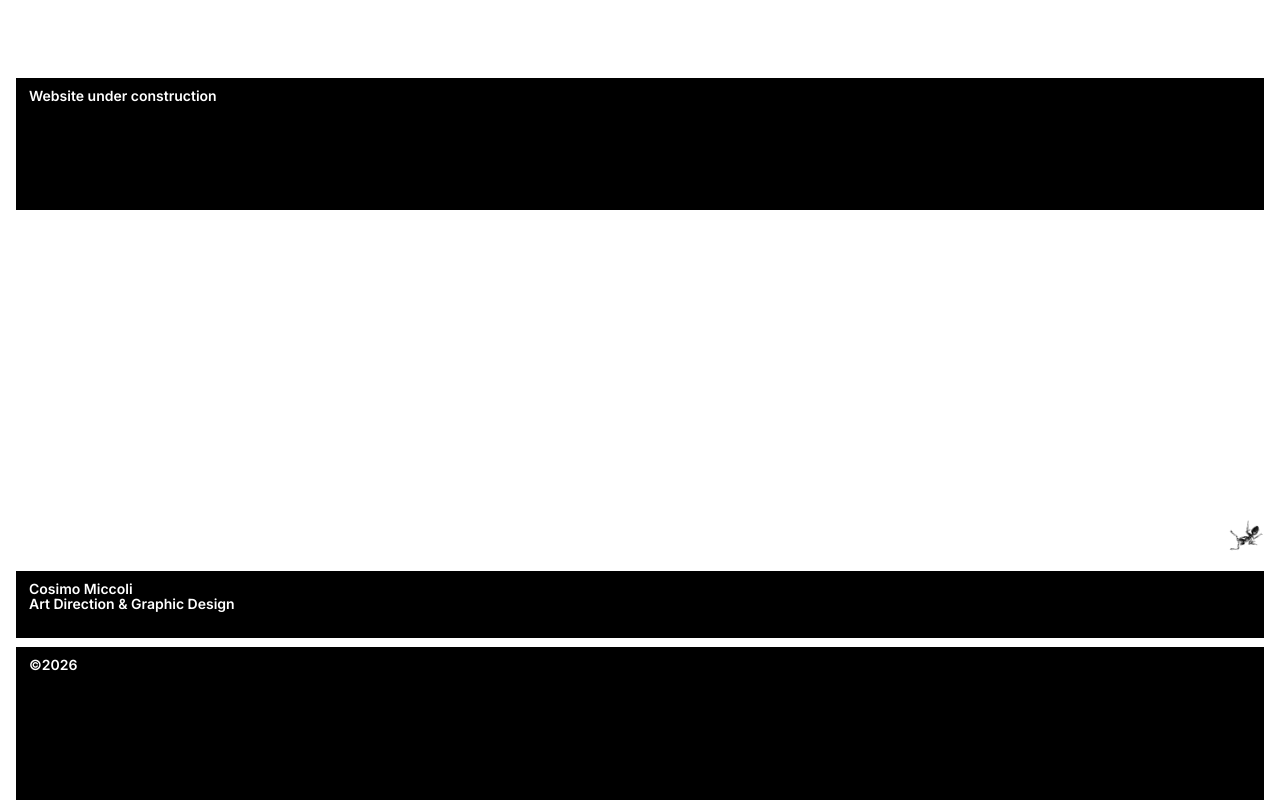
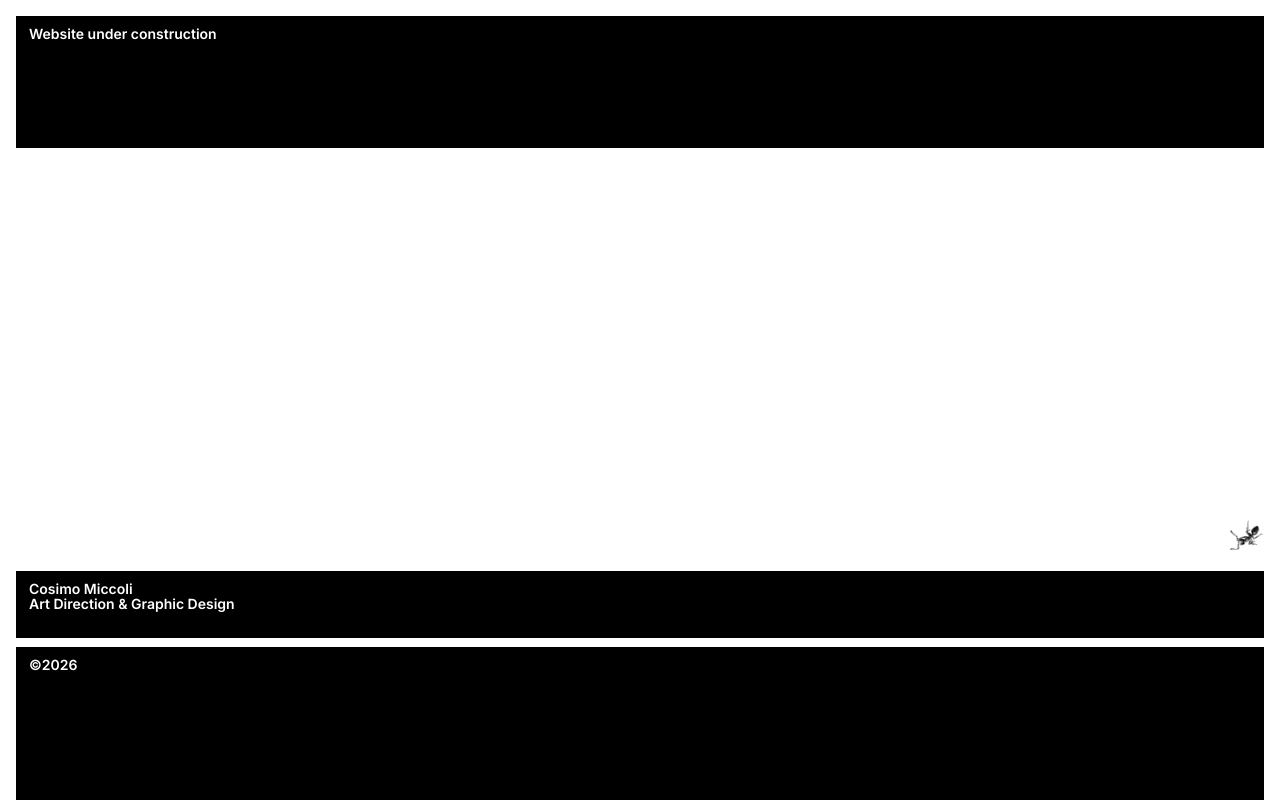
Before and after one commit to csmiccoli-cm/cosimomiccoli, a plain HTML site: page index.html in a window 1280 px wide. Drawn offline with Linux system fonts and the light colour scheme.

Commit message:
Add files via upload

```diff
--- a/index.html
+++ b/index.html
@@ -43,7 +43,8 @@
       white-space: pre;
     }
 
-    .panel--top   { top: 78px; height: 132px; }
+    /* Same 16px gap from the top as from the sides */
+    .panel--top   { top: calc(16px + env(safe-area-inset-top)); height: 132px; }
     .panel--name  { bottom: 162px; height: 67px; }
     .panel--legal { bottom: 0; height: 153px; }
 
```
